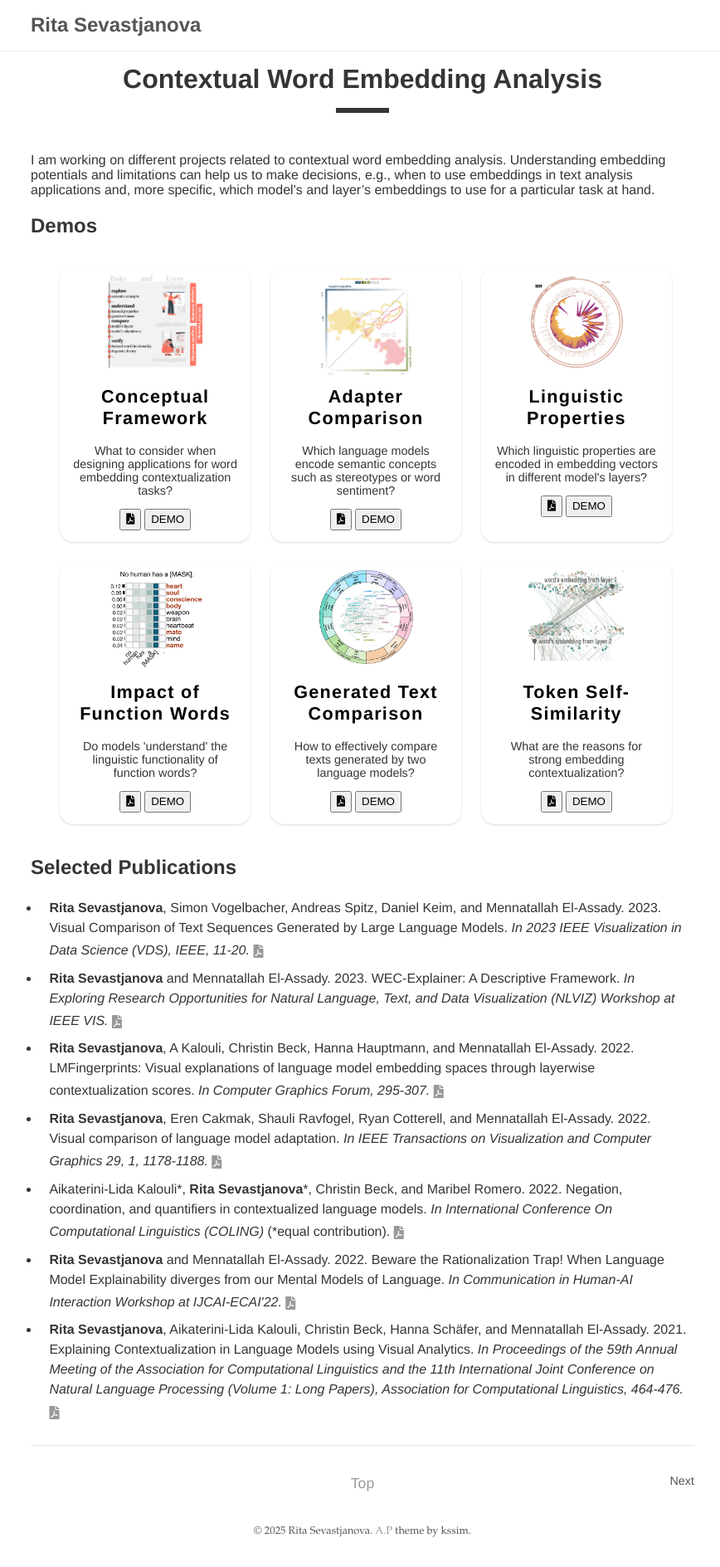
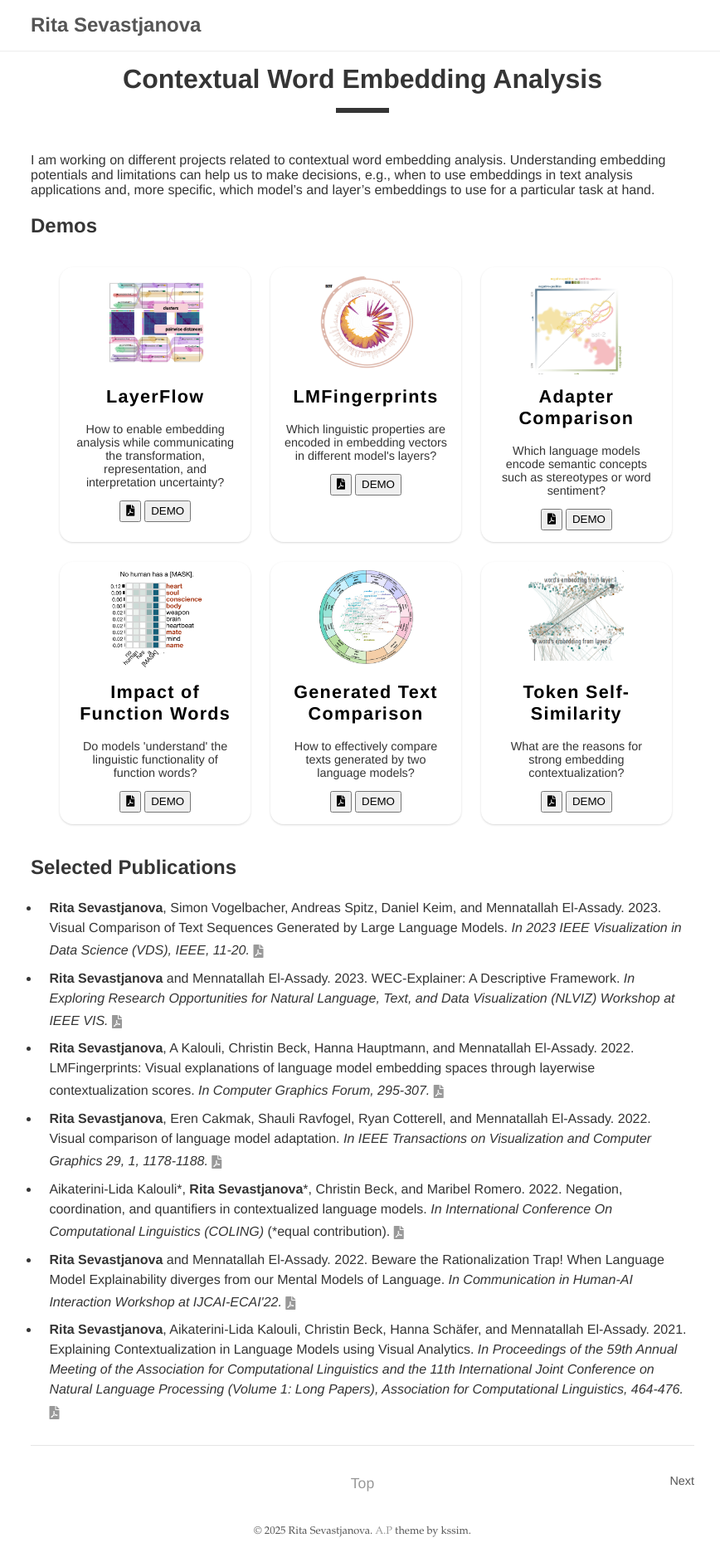
Before and after one commit to rita-sevastjanova/rita-sevastjanova.github.io, a Jekyll site: the page built from posts/_posts/2024-01-28-contextual-word-embeddings.md, in a window 1280 px wide. Shown: the whole page at 83% size, without its empty margins (203-1071 px from the left). Built offline with Jekyll 4.4.1, drawn with Linux system fonts in a browser that asks for light colours.

Commit message:
add LayerFlow

```diff
--- a/posts/_posts/2024-01-28-contextual-word-embeddings.md
+++ b/posts/_posts/2024-01-28-contextual-word-embeddings.md
@@ -3,9 +3,10 @@ layout: post
 title:  "Contextual Word Embedding Analysis"
 info: "What linguistic properties are encoded in contextual word embeddings?"
 tech: "conceptual framework, design studies, applications, evaluation studies"
-demos: [{name: "Conceptual Framework", pdf: "https://bib.dbvis.de/publications/view/1028", link: "https://embedding-framework.lingvis.io", img: "assets/img/framework.png", descr: "What to consider when designing applications for word embedding contextualization tasks?"},
+demos: [  {name: "LayerFlow", pdf: "https://arxiv.org/abs/2504.10504", link: "https://layerflow.ivia.ch", img: "assets/img/layerflow.png", descr: "How to enable embedding analysis while communicating the transformation, representation, and interpretation uncertainty?"},
+#        {name: "Conceptual Framework", pdf: "https://bib.dbvis.de/publications/view/1028", link: "https://embedding-framework.lingvis.io", img: "assets/img/framework.png", descr: "What to consider when designing applications for word embedding contextualization tasks?"},
+        {name: "LMFingerprints", pdf: "https://onlinelibrary.wiley.com/doi/full/10.1111/cgf.14541", link: "https://lmfingerprints.lingvis.io", img: "assets/img/lmfingerprints.png", descr: "Which linguistic properties are encoded in embedding vectors in different model's layers?"},
         {name: "Adapter Comparison", pdf: "https://ieeexplore.ieee.org/abstract/document/9904461", link: "https://adapters.demo.lingvis.io", img: "assets/img/adapters.png", descr: "Which language models encode semantic concepts such as stereotypes or word sentiment?"},
-        {name: "Linguistic Properties", pdf: "https://onlinelibrary.wiley.com/doi/full/10.1111/cgf.14541", link: "https://lmfingerprints.lingvis.io", img: "assets/img/lmfingerprints.png", descr: "Which linguistic properties are encoded in embedding vectors in different model's layers?"},
         {name: "Impact of Function Words", pdf: "https://aclanthology.org/2022.coling-1.272/", link: "https://function-words.lingvis.io", img: "assets/img/function-words.png", descr: "Do models 'understand' the linguistic functionality of function words?"},
         {name: "Generated Text Comparison", pdf: "https://ieeexplore.ieee.org/abstract/document/10357717", link: "https://prompt-comparison.lingvis.io", img: "assets/img/prompt-comparison.png", descr: "How to effectively compare texts generated by two language models?"},
         {name: "Token Self-Similarity", pdf: "https://aclanthology.org/2021.acl-long.39/", link: "https://embeddings-explained.lingvis.io", img: "assets/img/interlinked-projections.png", descr: "What are the reasons for strong embedding contextualization?"}]
```
Also changed, not shown: assets/img/layerflow.png (added), 3 other files.
